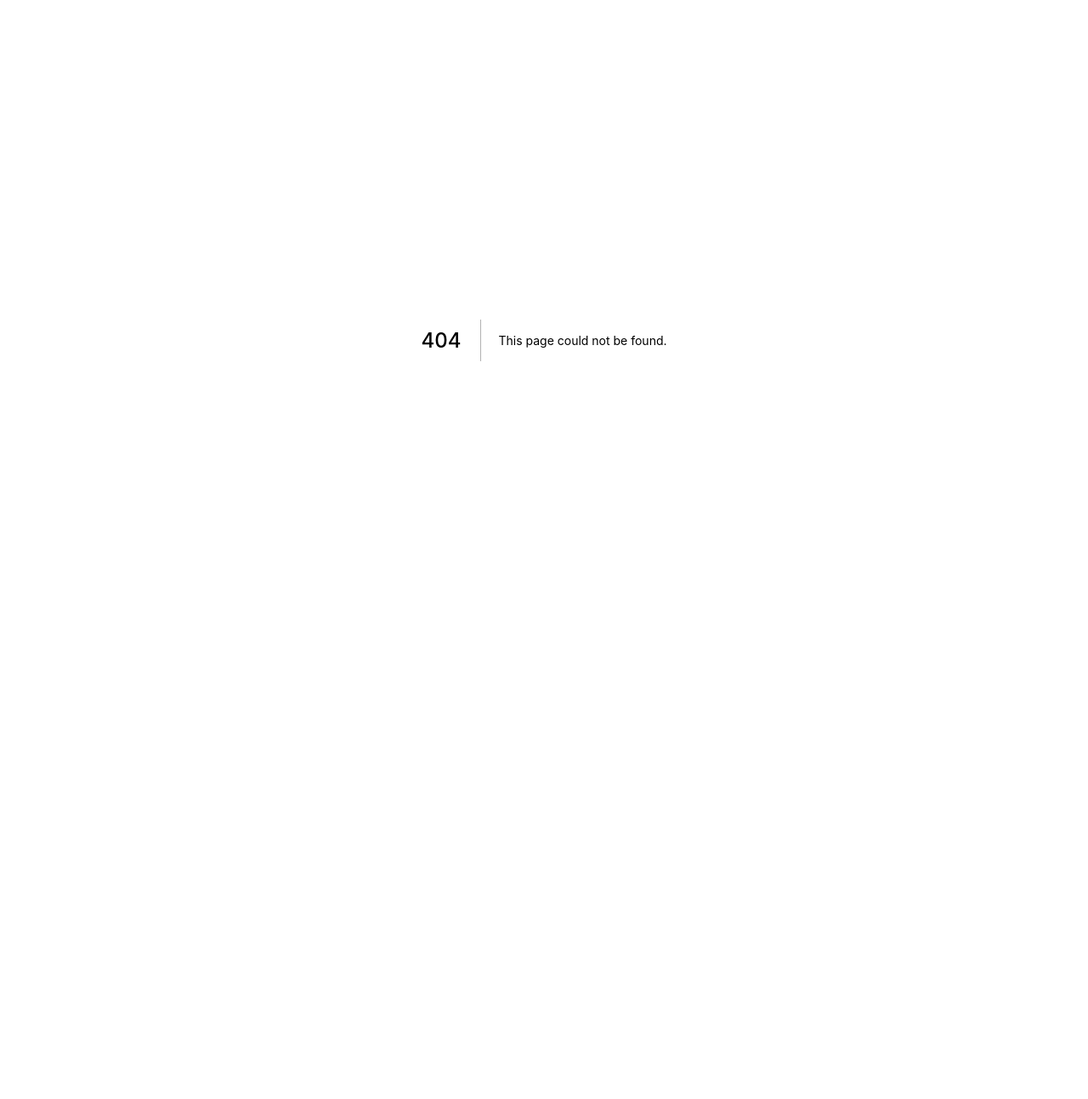
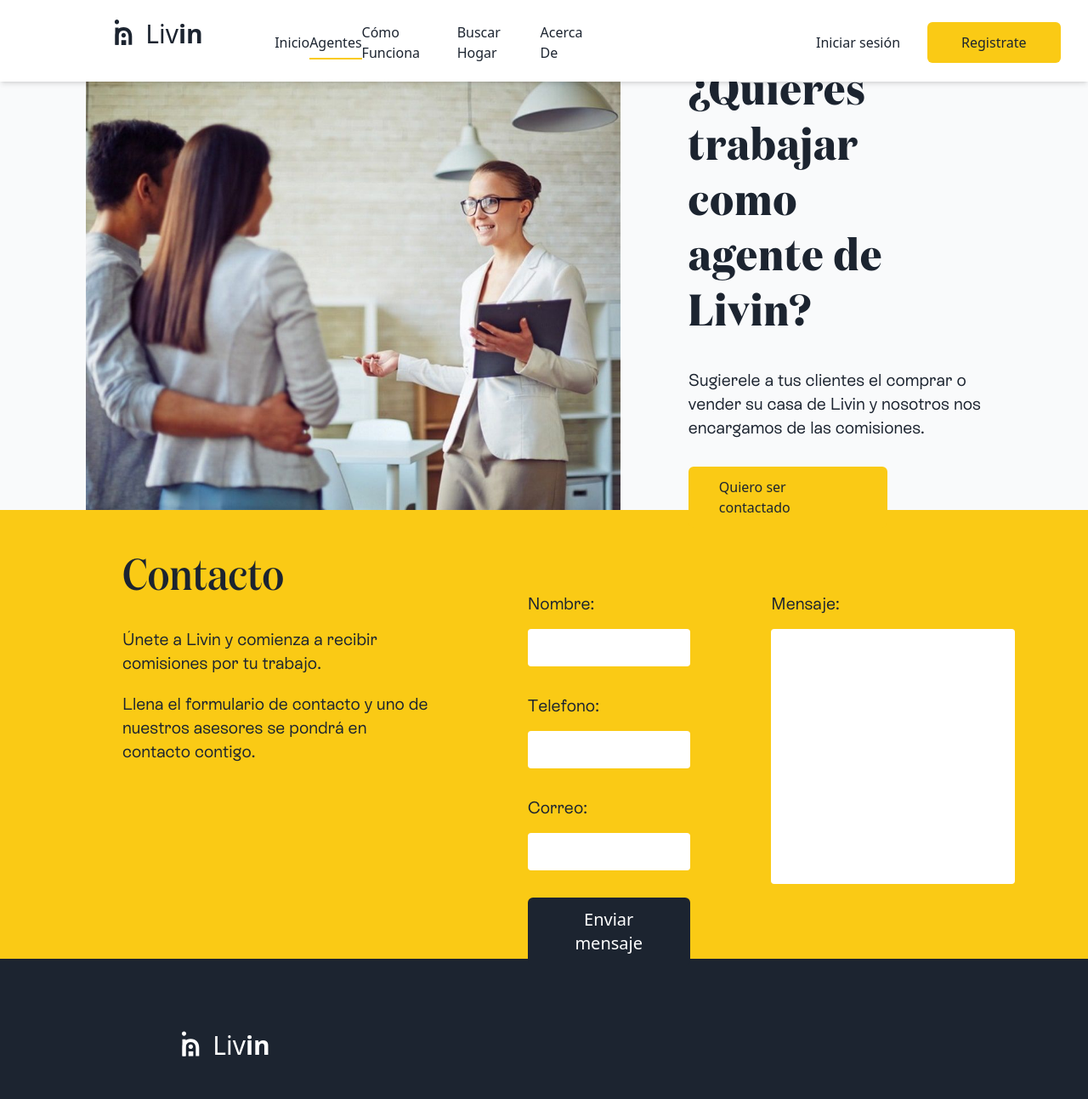
Before and after one commit to AlexisMorhe/Livin-MVP, a Next.js app: page /agentes in a window 1280 px wide. Before the commit this address had no page. Shown: the top 1293 px of the page at 85% size. Before the commit the page ends 800 px from the top, so only its background shows below. Built offline with nearby package versions, Linux system fonts and the light colour scheme; a web font is replaced by a local one.

Commit message:
Agentes page added

```diff
--- /dev/null
+++ b/pages/agentes.js
@@ -0,0 +1,53 @@
+import Link from "next/link";
+import Layout from "../components/Layout/layout";
+
+export default function Agentes() {
+  return (
+    <Layout>
+      <div className='bg-gray-50 w-11/12 px-12 relative h-[63vh] text-dark flex'>
+        <div className='w-7/12 h-full flex justify-center'>
+          <img className='object-cover w-full' src='static/agente.jpg' />
+        </div>
+        <div className='flex flex-col h-full z-10 w-2/5 pl-20 justify-center relative'>
+          <h1 className='font-domaine-bold tracking-wide font-bold text-[3.25rem] my-4 leading-tight w-5/6'>¿Quieres trabajar como <br/>agente de Livin?</h1>
+          <p className='font-rebond w-full my-4 text-xl'>Sugierele a tus clientes el comprar o vender su casa de Livin y nosotros nos encargamos de las comisiones.</p>
+          <div className='flex justify-between w-[70vw] lg:w-2/3'>
+            <Link href='/'><a className='my-4 lg:w-fit py-3 px-4 lg:px-9 bg-yellow-300 font-chillax font-medium rounded-md hover:bg-yellow-200 transition-all'>Quiero ser contactado</a></Link>
+          </div>
+        </div>
+      </div>
+      <div className='text-dark bg-yellow-300 w-full relative h-[66vh] flex justify-around text-dark'>
+        <div className='flex  flex-col h-full z-10 w-2/5 pl-36 justify-between py-10 relative'>
+          <div>
+            <h3 className='font-domaine-medium text-[3.25rem]'>Contacto</h3>
+            <p className='font-rebond text-xl my-5'>Únete a Livin y comienza a recibir comisiones por tu trabajo.</p>
+            <p className='font-rebond text-xl my-5'>Llena el formulario de contacto y uno de nuestros asesores se pondrá en contacto contigo.</p>
+          </div>
+        </div>
+        <div className='flex pl-20 font-rebond h-full text-xl z-10 w-3/5 justify-around relative'>
+          <div className='flex flex-col h-5/6 w-1/3 pt-24 justify-between'>
+            <div>
+              <div className='flex flex-col w-5/6 mb-8'>
+                <label className='mb-4'>Nombre:</label>
+                <input className='rounded py-2 px-2'/>
+              </div>
+              <div className='flex flex-col w-5/6 mb-8'>
+                <label className='mb-4'>Telefono:</label>
+                <input className='rounded py-2 px-2'/>
+              </div>
+              <div className='flex flex-col w-5/6 mb-8'>
+                <label className='mb-4'>Correo:</label>
+                <input className='rounded py-2 px-2'/>
+              </div>
+            </div>
+            <button className='w-5/6 py-3 px-9 text-white bg-dark font-chillax font-medium rounded-md hover:bg-slate-700 transition-all'>Enviar mensaje</button>
+          </div>
+          <div className='h-5/6 w-1/2 pt-24 flex flex-col justify-between'>
+            <label className='mb-4'>Mensaje:</label>
+            <textarea className='rounded py-2 w-5/6 h-full px-2 resize-none border-none'/>
+          </div>
+        </div>
+      </div>
+    </Layout>
+  )
+}
```
